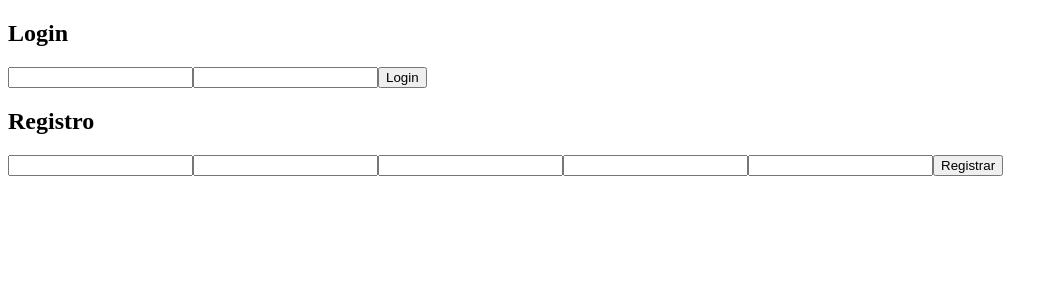
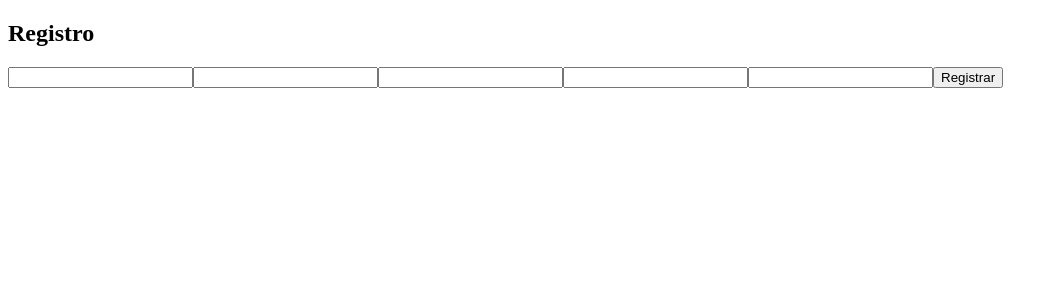
Before and after one commit to Ramom-Gomes/Fitness, a React (Vite) app: page /registro in a window 1280 px wide. Shown: the top 300 px of the page, without its empty margins (0-1058 px from the left). Built offline with nearby package versions, Linux system fonts and the light colour scheme.

Commit message:
inicio-rotas

```diff
--- a/src/main.jsx
+++ b/src/main.jsx
@@ -1,9 +1,11 @@
 import React from 'react'
 import ReactDOM from 'react-dom/client'
 import App from './App.jsx'
+import rotas from './routes/rotas.jsx';
+import { RouterProvider } from 'react-router-dom';
 
 ReactDOM.createRoot(document.getElementById('root')).render(
   <React.StrictMode>
-    <App />
+    <RouterProvider router={rotas}/>
   </React.StrictMode>,
 )
--- /dev/null
+++ b/src/routes/rotas.jsx
@@ -0,0 +1,16 @@
+import { createBrowserRouter} from "react-router-dom";
+import LoginPage from "../components/login";
+import RegisterPage from "../components/registro";
+
+const rotas = createBrowserRouter([
+    {
+        path: "/",
+        element: <LoginPage/>,
+    },
+    {
+        path: "registro",
+        element: <RegisterPage/>,
+    },
+]);
+
+export default rotas;
```
